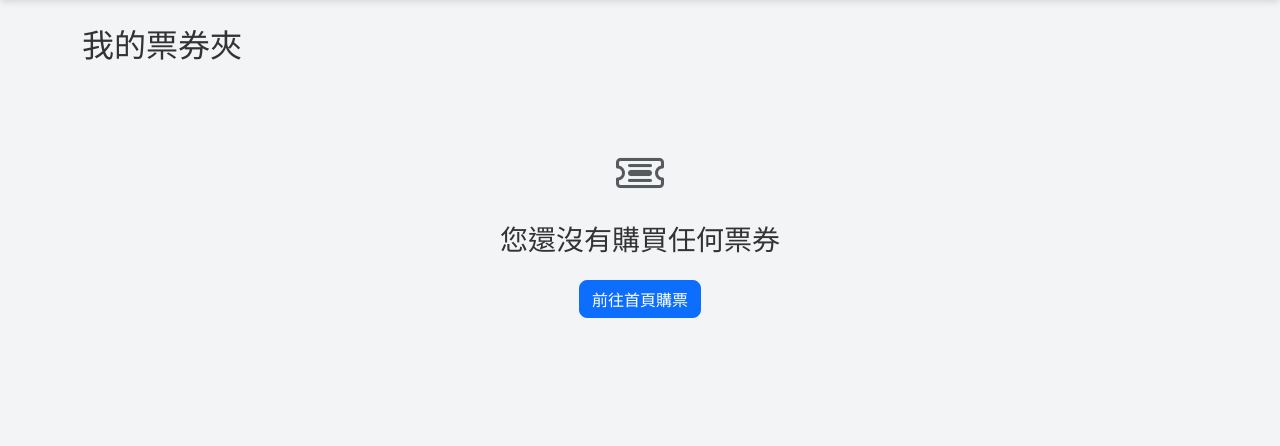
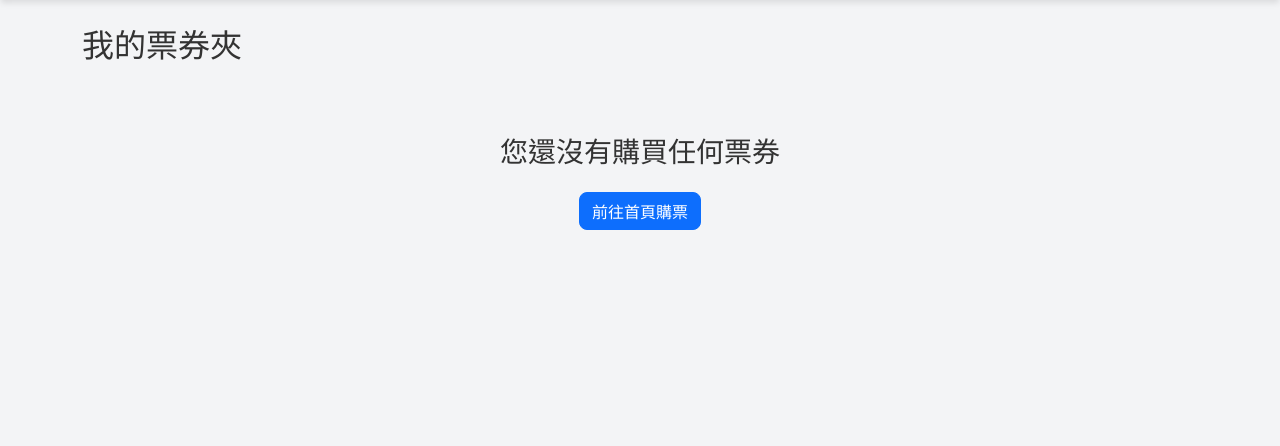
Before and after one commit to doluheyo/Database, a Flask app: template templates/my_tickets.html in a window 1280 px wide. Shown: the part 62-508 px from the top of the page. Run offline with Flask 3, Linux system fonts and the light colour scheme; the template is opened without the code that fills it, so the values that code supplies are empty.

Commit message:
刪除票卷 emoji
Removed the icon from the no tickets message.

```diff
--- a/templates/my_tickets.html
+++ b/templates/my_tickets.html
@@ -54,7 +54,6 @@
     </div>
     {% else %}
     <div class="col-12 text-center py-5">
-        <div class="text-muted mb-3" style="font-size: 3rem;"><i class="bi bi-ticket-detailed"></i></div>
         <h3>您還沒有購買任何票券</h3>
         <a href="/" class="btn btn-primary mt-3">前往首頁購票</a>
     </div>
```
